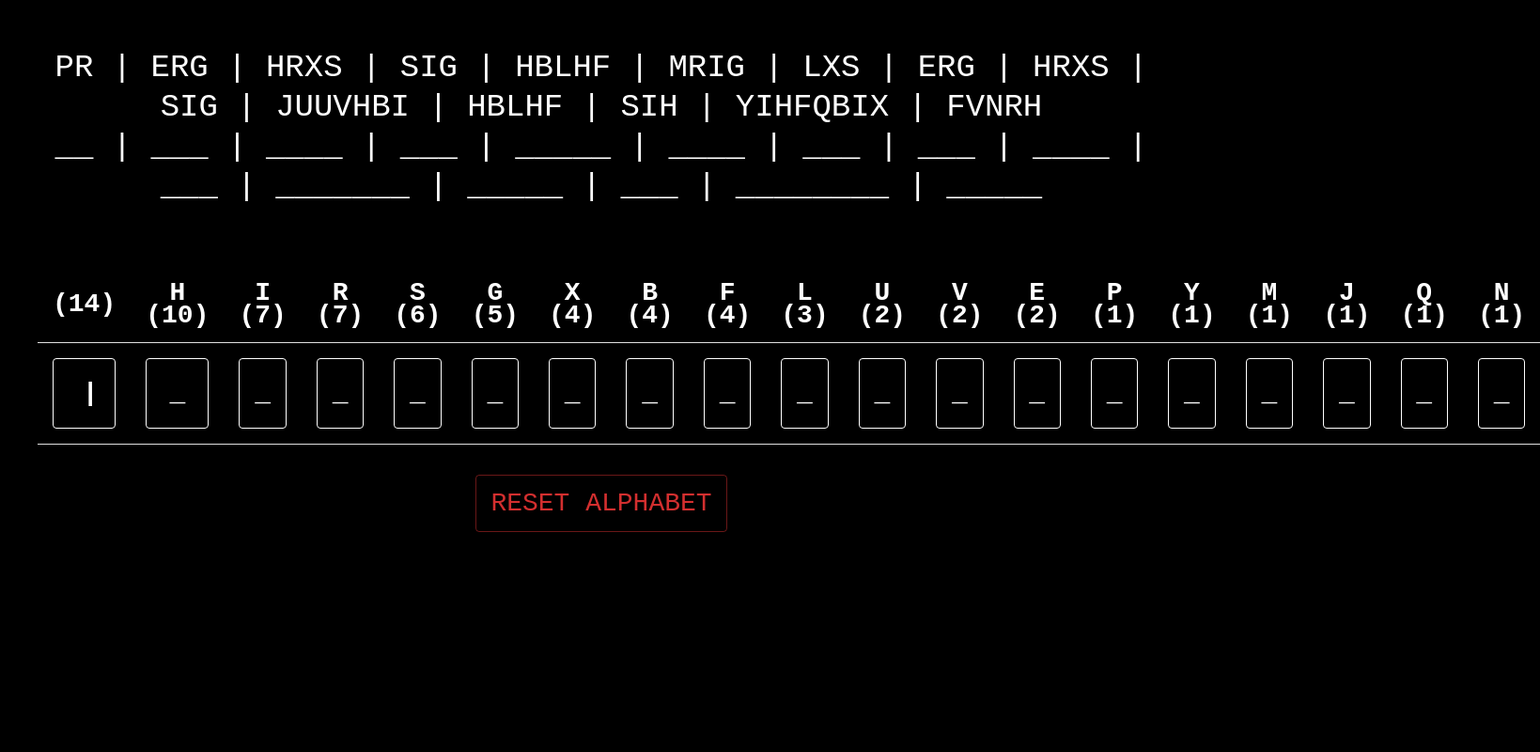
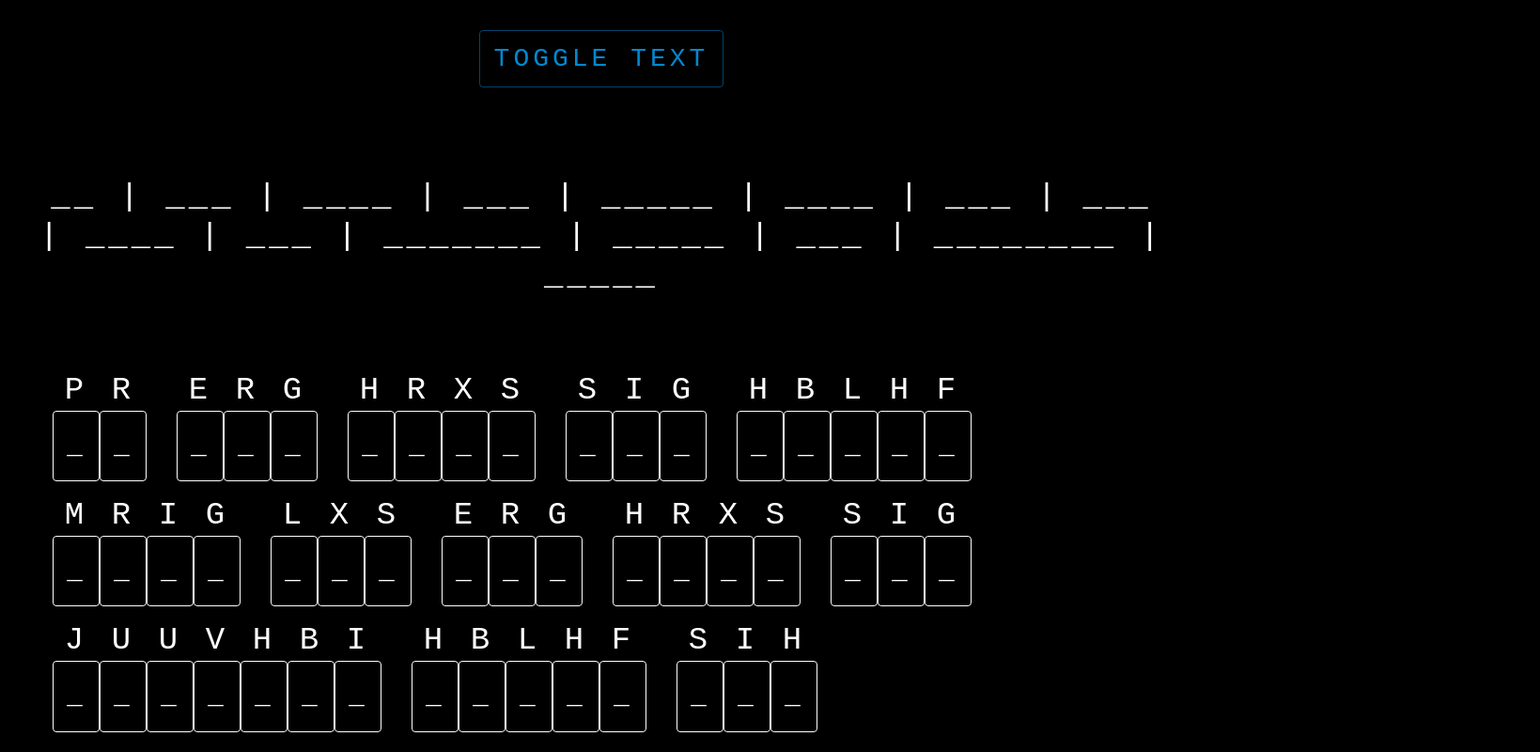
Before and after one commit to ChipsiXiang/ChipsiXiang.github.io, a React (Create React App) app: page / in a window 1280 px wide. Shown: the part 440-1240 px from the top of the page at 94% size, 1639 px wide, since content can reach past the window. Before the commit the page ends 1046 px from the top, so only its background shows below. Built offline with nearby package versions, Linux system fonts and the light colour scheme.

Commit message:
major style changes, toggleable message, can now adjust decoded cipher much more conveniently under each coded letter of the cipher message

```diff
--- a/src/App.tsx
+++ b/src/App.tsx
@@ -3,7 +3,7 @@ import './App.css'
 import {
 	alpha, Button, createTheme,
 	Divider, GlobalStyles,
-	Grid,
+	Grid, Stack,
 	styled,
 	Table,
 	TableBody,
@@ -29,7 +29,8 @@ const theme = createTheme({
 	typography: {
 		fontFamily: 'monospace',
 		allVariants: {
-			color: mainWhite
+			color: mainWhite,
+			letterSpacing: 4
 		},
 	},
 	components: {
@@ -38,6 +39,9 @@ const theme = createTheme({
 				root: {
 					border: `1px solid ${mainWhite}`,
 					borderRadius: '4px',
+					input: {
+						color: mainWhite
+					}
 				}
 			}
 		},
@@ -87,7 +91,6 @@ function App() {
 		['J', 0, '_'],
 		['Q', 0, '_'],
 		['N', 0, '_'],
-		[' ', 0, ' | ']
 	]
 
 	// count occurrences of cipher in message
@@ -105,9 +108,62 @@ function App() {
 	const [alphabet, setAlphabet] = useState<[string, number, string][]>(defaultAlphabet)
 
 	// splitting Message States
-	const [splitCipher, setSplitCipher] = useState<string[]>(cipher.match(/.{1,100}/g) ?? [])
-	const [splitDeciphered, setSplitDeciphered] = useState<string[]>(deciphered.match(/.{1,100}/g) ?? [])
+	const [splitCipher, setSplitCipher] = useState<string[]>(cipher.split(' '))
+	const [showSplitDeciphered, setShowSplitDeciphered] = useState<boolean>(true)
 
+	const getSplitLines = () => {
+		const lines = []
+		for(const s of splitCipher) {
+			lines.push(
+				<Stack
+					direction='row'
+					p='1rem 0 0 2rem'
+				>
+					{
+						getCipherTextFields(s)
+					}
+				</Stack>
+			)
+		}
+		return (
+			<Stack
+				display='flex'
+				direction='row'
+				flexWrap='wrap'
+				p='0 3rem'
+			>
+				{lines}
+			</Stack>)
+	}
+	const getCipherTextFields = (s: string) => {
+		const textFields = []
+		for(let i = 0; i < s.length; i++) {
+			const decipheredIndex = alphabet.findIndex((a) => a[0] === s[i])
+			textFields.push(
+				<Stack direction='column'>
+					<Typography variant='h4'>
+						{s[i]}
+					</Typography>
+					<TextField
+						value={alphabet[decipheredIndex][2]}
+						sx={{
+							input: {
+								textAlign: 'center',
+								fontSize: '1.75rem',
+								fontWeight: 'bold'
+							},
+							width: '3rem',
+						}}
+						onFocus={(e) => e.target.select()}
+						onChange={(e) => handleChange(e.target.value, decipheredIndex)}
+					/>
+				</Stack>
+			)
+		}
+		return (
+			textFields
+		)
+	}
 
 	const handleChange = (s: string, i: number) => {
 		const tmp = [...alphabet]
@@ -117,19 +173,22 @@ function App() {
 
 	useEffect(() => {
 		let newMessage = ''
+		let newMessageWithoutPipes = ''
 		for (let i = 0; i < cipher.length; i++) {
 			for (let k = 0; k < alphabet.length; k++) {
 				if (cipher[i] === alphabet[k][0]) {
 					newMessage += alphabet[k][2]
+					newMessageWithoutPipes += alphabet[k][2]
+					break
+				} else if (cipher[i] === ' ') {
+					newMessage += ' | '
+					newMessageWithoutPipes += ' '
+					break
 				}
 			}
 		}
 		setDeciphered(newMessage)
 	}, [alphabet])
-
-	useEffect(() => {
-		setSplitDeciphered(deciphered.match(/.{1,100}/g) ?? [])
-	}, [deciphered])
 
 	const getDecodedFields = () => {
 		return alphabet.map((c, index) => (
@@ -165,29 +224,50 @@ function App() {
 					</Typography>
 				</Grid>
 				<Grid item xs={12}>
-					<Typography variant='h4'>
+					<Typography variant='h4' sx={{textDecoration: 'underline'}}>
 						CIPHER
-						<br />
-						<br />
+					</Typography>
+					<Typography variant='h4' pt='2rem'>
 						{cipher}
 					</Typography>
 				</Grid>
 				<Grid item xs={12}>
-					<Typography variant='h4'>
-					DECODING
-						<br />
-						<br />
-						{spacedCipher}
-						<br />
-						{deciphered}
+					<Typography variant='h4' sx={{textDecoration: 'underline'}}>
+						DECODING
 					</Typography>
+					<Button
+						variant='outlined'
+						color='info'
+						sx={{ fontSize: '1.75rem', m: '2rem' }}
+						onClick={() => setShowSplitDeciphered(!showSplitDeciphered)}
+					>
+						Toggle Text
+					</Button>
 				</Grid>
+				{ showSplitDeciphered
+					&& (
+						<Grid item xs={12} pb={'4rem'}>
+							<Typography variant='h4' alignSelf='center'>
+								{/*{spacedCipher}*/}
+								{/*<br />*/}
+								{deciphered}
+							</Typography>
+						</Grid>
+					)
+				}
+				{
+					getSplitLines()
+				}
 				<Grid
 					item
 					direction='column'
 					xs={12}
+					overflow='auto'
 				>
-					<Table sx={{ width: '100%' }}>
+					<Typography variant='h4' sx={{textDecoration: 'underline'}} pb='2rem'>
+						ALPHABET
+					</Typography>
+					<Table>
 						<TableHead>
 							<TableRow>
 								{defaultAlphabet.map((c, index) => (
@@ -211,7 +291,7 @@ function App() {
 					<Button
 						variant='outlined'
 						color='error'
-						sx={{ fontSize: '1.75rem', mt: '2rem' }}
+						sx={{ fontSize: '1.75rem', m: '2rem' }}
 						onClick={() => setAlphabet(defaultAlphabet)}
 					>
 						Reset Alphabet
```
